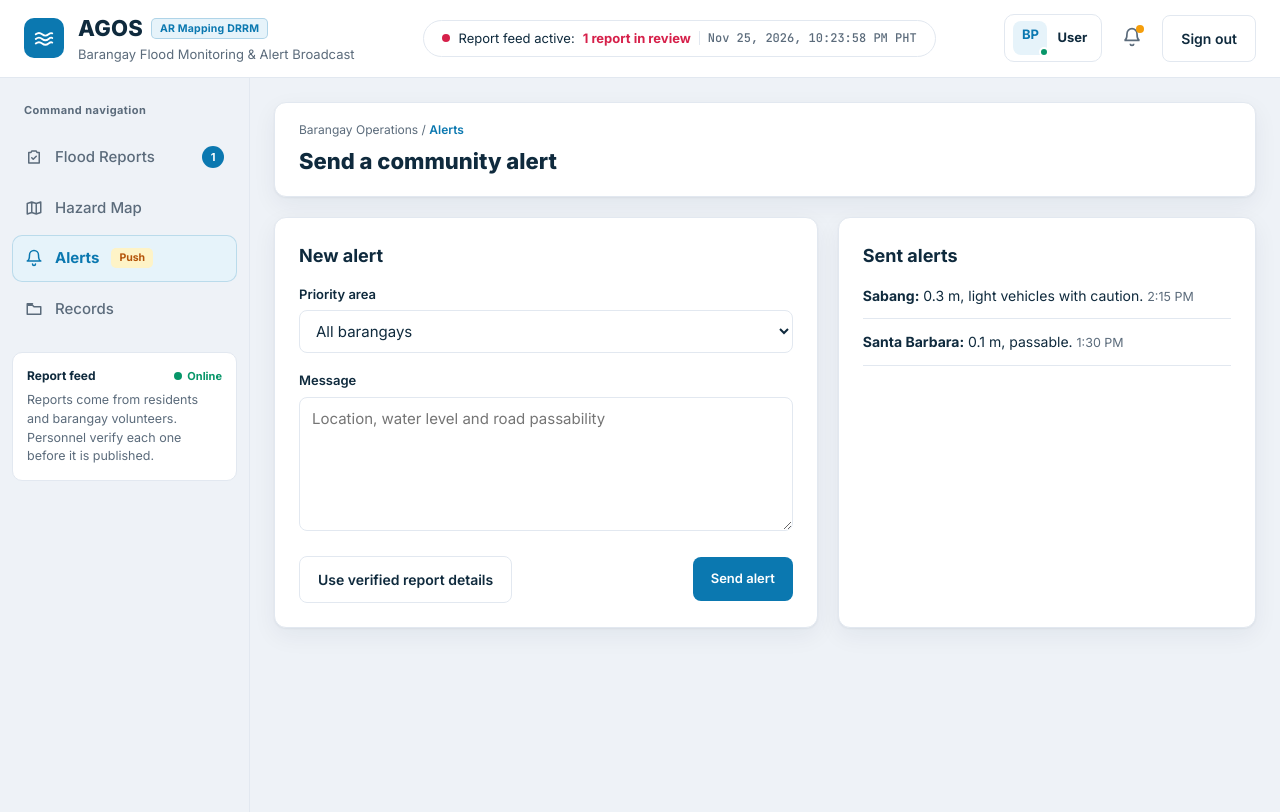
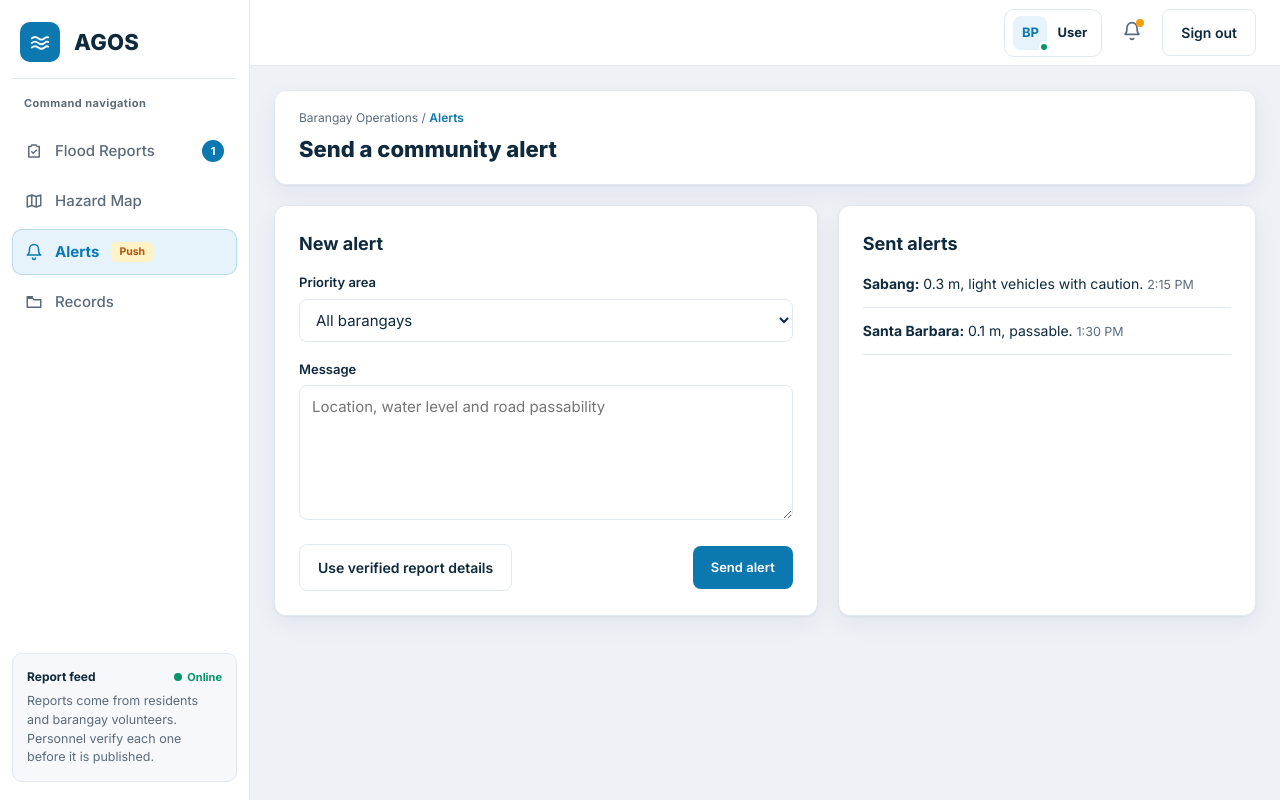
Before and after one commit to agos-floodmap/Agos, a PHP site: page /view/alerts.php in a window 1280 px wide. Run offline with PHP 8.4, Linux system fonts and the light colour scheme; the visitor is signed in with stand-in values (Sample User, id 1).

Commit message:
Add files via upload

```diff
--- a/assets/app.js
+++ b/assets/app.js
@@ -1,14 +1,7 @@
-
+// assets/app.js : UI interactions only (no backend yet)
 (function () {
     const $ = (s, r = document) => r.querySelector(s);
     const $$ = (s, r = document) => [...r.querySelectorAll(s)];
-
-    // Live clock
-    const clock = $('#clock');
-    if (clock) setInterval(() => {
-        const d = new Date();
-        clock.textContent = d.toLocaleString('en-US', { month: 'short', day: '2-digit', year: 'numeric', hour: '2-digit', minute: '2-digit', second: '2-digit' }) + ' PHT';
-    }, 1000);
 
     // Toast
     function toast(msg, type = 'ok') {
--- a/assets/styles.css
+++ b/assets/styles.css
@@ -1,3 +1,5 @@
+/* assets/styles.css : AGOS shared styles (login page first; reuse for dashboard) */
+
 :root {
     --bg: #eef2f7;
     --surface: #ffffff;
@@ -15,29 +17,11 @@
     --water-bottom: #7cc8f2;
     --radius: 12px;
     --shadow: 0 1px 2px rgba(15, 42, 61, .05), 0 8px 24px rgba(15, 42, 61, .06);
+    color-scheme: light;
     --font: "Inter", system-ui, -apple-system, "Segoe UI", sans-serif;
     --mono: "JetBrains Mono", ui-monospace, Consolas, monospace;
 }
 
-@media (prefers-color-scheme: dark) {
-    :root:not([data-theme="light"]) {
-        --bg: #0c1822;
-        --surface: #132330;
-        --surface-soft: #172b3a;
-        --border: #233a4c;
-        --ink: #e8f1f7;
-        --ink-soft: #9db1c1;
-        --primary: #2e9bd4;
-        --primary-dark: #4fb0e3;
-        --primary-tint: #12354a;
-        --danger: #ff6b8a;
-        --danger-tint: #3a1a24;
-        --success: #34d399;
-        --water-top: #1d4a63;
-        --water-bottom: #1f6f9c;
-        --shadow: 0 1px 2px rgba(0, 0, 0, .3), 0 8px 24px rgba(0, 0, 0, .3);
-    }
-}
 
 * {
     box-sizing: border-box;
@@ -540,15 +524,6 @@ a {
     --green-dark: #047857;
 }
 
-@media (prefers-color-scheme: dark) {
-    :root:not([data-theme="light"]) {
-        --warn: #fbbf24;
-        --warn-tint: #3b2f10;
-        --green: #10b981;
-        --green-dark: #34d399;
-    }
-}
-
 .app-page {
     height: auto;
     min-height: 100%;
@@ -633,17 +608,19 @@ a {
 
 /* Top bar */
 .topbar {
+    position: fixed;
+    top: 0;
+    left: 250px;
+    right: 0;
+    height: 66px;
     display: flex;
     align-items: center;
-    justify-content: space-between;
+    justify-content: flex-end;
     gap: 16px;
-    padding: 12px 24px;
+    padding: 0 24px;
     background: var(--surface);
     border-bottom: 1px solid var(--border);
-    position: sticky;
-    top: 0;
     z-index: 20;
-    flex-wrap: wrap;
 }
 
 .live-pill {
@@ -787,18 +764,40 @@ a {
 
 /* Shell */
 .app-shell {
-    display: grid;
-    grid-template-columns: 250px 1fr;
-    min-height: calc(100vh - 66px);
+    display: block;
+    padding-left: 250px;
+    padding-top: 66px;
+    min-height: 100vh;
 }
 
 .sidebar {
-    padding: 24px 12px;
+    position: fixed;
+    top: 0;
+    left: 0;
+    bottom: 0;
+    width: 250px;
+    padding: 18px 12px;
     display: flex;
     flex-direction: column;
     gap: 16px;
     border-right: 1px solid var(--border);
-    background: var(--bg);
+    background: var(--surface);
+    overflow-y: auto;
+    z-index: 25;
+}
+
+.sidebar .brand-row {
+    padding: 4px 8px 16px;
+    border-bottom: 1px solid var(--border);
+}
+
+.sidebar .side-card {
+    margin-top: auto;
+    background: var(--surface-soft);
+}
+
+.nav-item:hover {
+    background: var(--surface-soft);
 }
 
 .side-title {
@@ -1133,12 +1132,6 @@ a {
     color: #0a5f8a;
 }
 
-@media (prefers-color-scheme: dark) {
-    .level {
-        color: var(--primary-dark);
-    }
-}
-
 .decision {
     display: flex;
     justify-content: space-between;
@@ -1448,16 +1441,28 @@ a {
 }
 
 @media (max-width: 1000px) {
+    .topbar {
+        left: 0;
+    }
+
     .app-shell {
-        grid-template-columns: 1fr;
+        padding-left: 0;
     }
 
     .sidebar {
+        position: static;
+        width: auto;
         flex-direction: row;
         flex-wrap: wrap;
+        align-items: center;
         padding: 12px;
         border-right: 0;
         border-bottom: 1px solid var(--border);
+    }
+
+    .sidebar .brand-row {
+        border-bottom: 0;
+        padding: 0 12px 0 0;
     }
 
     .side-title,
@@ -1474,10 +1479,6 @@ a {
     .alerts-grid {
         grid-template-columns: 1fr;
     }
-
-    .live-pill {
-        display: none;
-    }
 }
 
 @media (max-width: 560px) {
--- a/layouts/header.php
+++ b/layouts/header.php
@@ -11,9 +11,7 @@ $showTopbar = $showTopbar ?? false;
 <head>
     <meta charset="UTF-8">
     <meta name="viewport" content="width=device-width, initial-scale=1">
-    <title>
-        <?= htmlspecialchars($pageTitle) ?> | AGOS
-    </title>
+    <title><?= htmlspecialchars($pageTitle) ?> | AGOS</title>
     <link rel="preconnect" href="https://fonts.googleapis.com">
     <link rel="preconnect" href="https://fonts.gstatic.com" crossorigin>
     <link
@@ -23,44 +21,15 @@ $showTopbar = $showTopbar ?? false;
 </head>
 
 <body class="<?= htmlspecialchars($bodyClass) ?>">
-    <?php if ($showTopbar): ?>
+        <?php if ($showTopbar): ?>
         <header class="topbar">
-            <div class="brand-row">
-                <div class="brand-logo sm" aria-hidden="true">
-                    <svg viewBox="0 0 24 24" width="22" height="22" fill="none" stroke="#fff" stroke-width="2"
-                        stroke-linecap="round">
-                        <path d="M3 8c2.5-2 4.5-2 7 0s4.5 2 7 0 3-1.5 4-1" />
-                        <path d="M3 13c2.5-2 4.5-2 7 0s4.5 2 7 0 3-1.5 4-1" />
-                        <path d="M3 18c2.5-2 4.5-2 7 0s4.5 2 7 0 3-1.5 4-1" />
-                    </svg>
-                </div>
-                <div>
-                    <div class="brand-name">AGOS <span class="tag">AR Mapping DRRM</span></div>
-                    <div class="brand-sub">Barangay Flood Monitoring &amp; Alert Broadcast</div>
-                </div>
-            </div>
-
-            <div class="live-pill">
-                <span class="dot dot-red"></span> Report feed active:
-                <strong id="pendingCount">1 report in review</strong>
-                <span class="sep"></span>
-                <span class="mono" id="clock">
-                    <?= date('M d, Y, h:i:s A') ?> PHT
-                </span>
-            </div>
-
             <div class="topbar-right">
                 <div class="user-chip">
-                    <div class="avatar">
-                        <?= htmlspecialchars($user['initials'] ?? 'BP') ?><span class="dot dot-green"></span>
-                    </div>
+                    <div class="avatar"><?= htmlspecialchars($user['initials'] ?? 'BP') ?><span
+                            class="dot dot-green"></span></div>
                     <div>
-                        <div class="user-name">
-                            <?= htmlspecialchars($user['name'] ?? 'User') ?>
-                        </div>
-                        <div class="user-role">
-                            <?= htmlspecialchars($user['role'] ?? '') ?>
-                        </div>
+                        <div class="user-name"><?= htmlspecialchars($user['name'] ?? 'User') ?></div>
+                        <div class="user-role"><?= htmlspecialchars($user['role'] ?? '') ?></div>
                     </div>
                 </div>
                 <div class="menu-wrap">
@@ -79,4 +48,4 @@ $showTopbar = $showTopbar ?? false;
                 <a class="btn btn-ghost" href="../controllers/logout.php">Sign out</a>
             </div>
         </header>
-    <?php endif; ?>
+        <?php endif; ?>
--- a/layouts/sidebar.php
+++ b/layouts/sidebar.php
@@ -1,5 +1,5 @@
 <?php
-// layouts/sidebar.php : expects $activePage = flood|map|alerts|records
+
 $activePage = $activePage ?? 'flood';
 $nav = [
     'flood' => ['Flood Reports', 'flood_reports.php', '<path d="M9 4h6l1 2h3v14H5V6h3zM9 13l2 2 4-4"/>', '1'],
@@ -9,23 +9,26 @@ $nav = [
 ];
 ?>
 <aside class="sidebar">
+    <div class="brand-row">
+        <div class="brand-logo sm" aria-hidden="true">
+            <svg viewBox="0 0 24 24" width="22" height="22" fill="none" stroke="#fff" stroke-width="2"
+                stroke-linecap="round">
+                <path d="M3 8c2.5-2 4.5-2 7 0s4.5 2 7 0 3-1.5 4-1" />
+                <path d="M3 13c2.5-2 4.5-2 7 0s4.5 2 7 0 3-1.5 4-1" />
+                <path d="M3 18c2.5-2 4.5-2 7 0s4.5 2 7 0 3-1.5 4-1" />
+            </svg>
+        </div>
+        <div class="brand-name">AGOS</div>
+    </div>
     <div class="side-title">Command navigation</div>
     <nav>
         <?php foreach ($nav as $key => [$label, $href, $icon, $badge]): ?>
             <a href="<?= $href ?>" class="nav-item <?= $key === $activePage ? 'active' : '' ?>">
                 <svg viewBox="0 0 24 24" width="18" height="18" fill="none" stroke="currentColor" stroke-width="2"
-                    stroke-linecap="round" stroke-linejoin="round">
-                    <?= $icon ?>
-                </svg>
-                <span>
-                    <?= $label ?>
-                </span>
-                <?php if ($key === 'flood'): ?><span class="badge" id="navBadge">
-                        <?= $badge ?>
-                    </span>
-                <?php endif; ?>
-                <?php if ($key === 'alerts'): ?><span class="chip-warn">Push</span>
-                <?php endif; ?>
+                    stroke-linecap="round" stroke-linejoin="round"><?= $icon ?></svg>
+                <span><?= $label ?></span>
+                <?php if ($key === 'flood'): ?><span class="badge" id="navBadge"><?= $badge ?></span><?php endif; ?>
+                <?php if ($key === 'alerts'): ?><span class="chip-warn">Push</span><?php endif; ?>
             </a>
         <?php endforeach; ?>
     </nav>
```
Also changed, not shown: index.php (+3 -5 lines).
